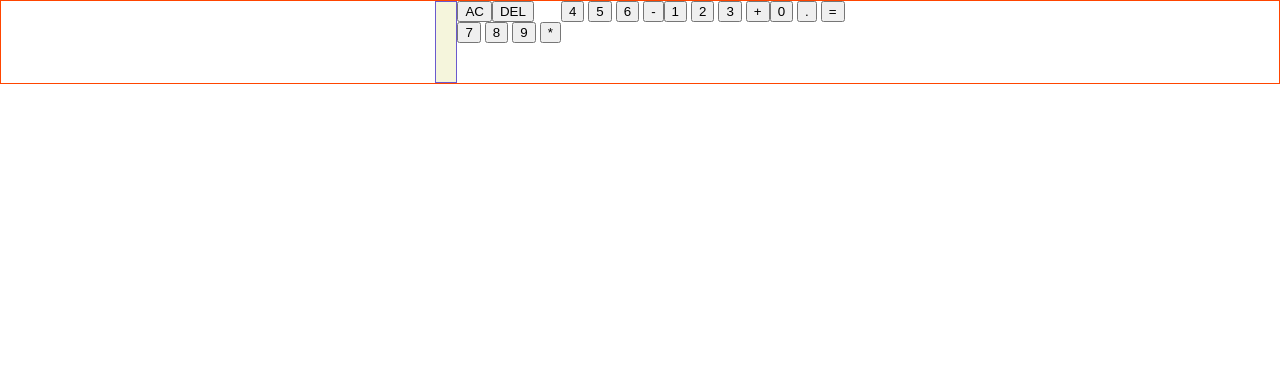
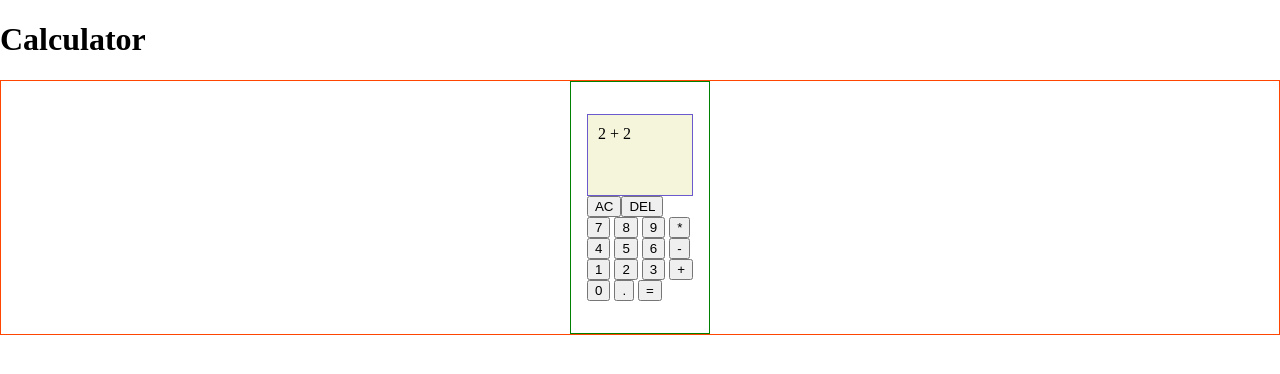
Before and after one commit to fab44-cloud/calculator, a plain HTML site: page index.html in a window 1280 px wide. Drawn offline with Linux system fonts and the light colour scheme.

Commit message:
Put all rows within the keypad div

```diff
--- a/index.html
+++ b/index.html
@@ -8,8 +8,10 @@
     <script src="script.js" defer></script>
   </head>
   <body>
+    <h1>Calculator</h1>
     <div class="container">
-      <div class="display"></div>
+      <div class="calculator-container">
+        <div class="display">2 + 2</div>
         <div class="keypad">
           <div class="first-row">
             <button>AC</button>
@@ -20,7 +22,6 @@
             <button>8</button>
             <button>9</button>
             <button>*</button>
-        </div>
           </div>
           <div class="other-row">
             <button>4</button>
@@ -40,5 +41,7 @@
             <button>=</button>
           </div>
         </div>
+      </div>
+    </div>
   </body>
 </html>
```
Lines whose indentation alone changed are shown as unchanged.
